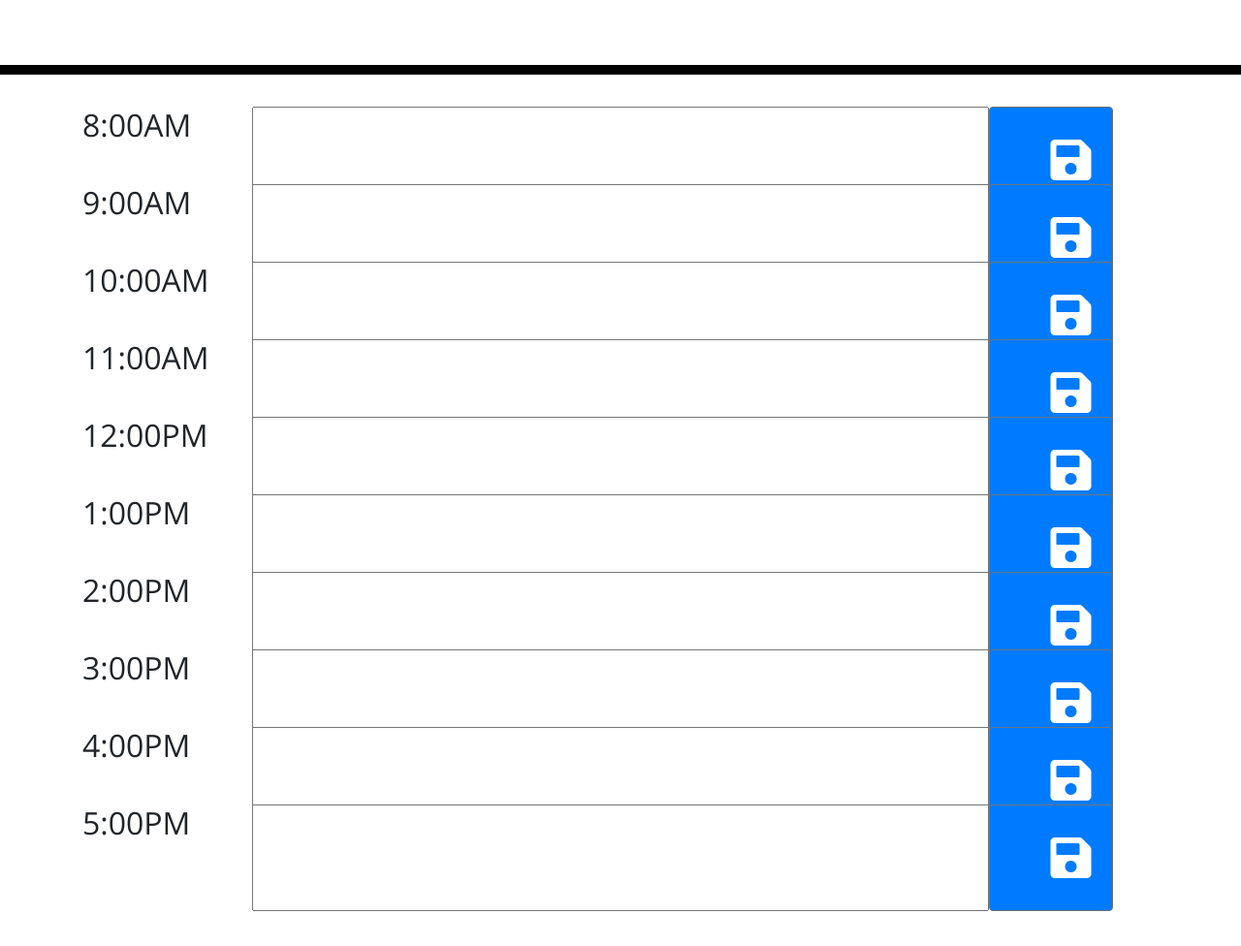
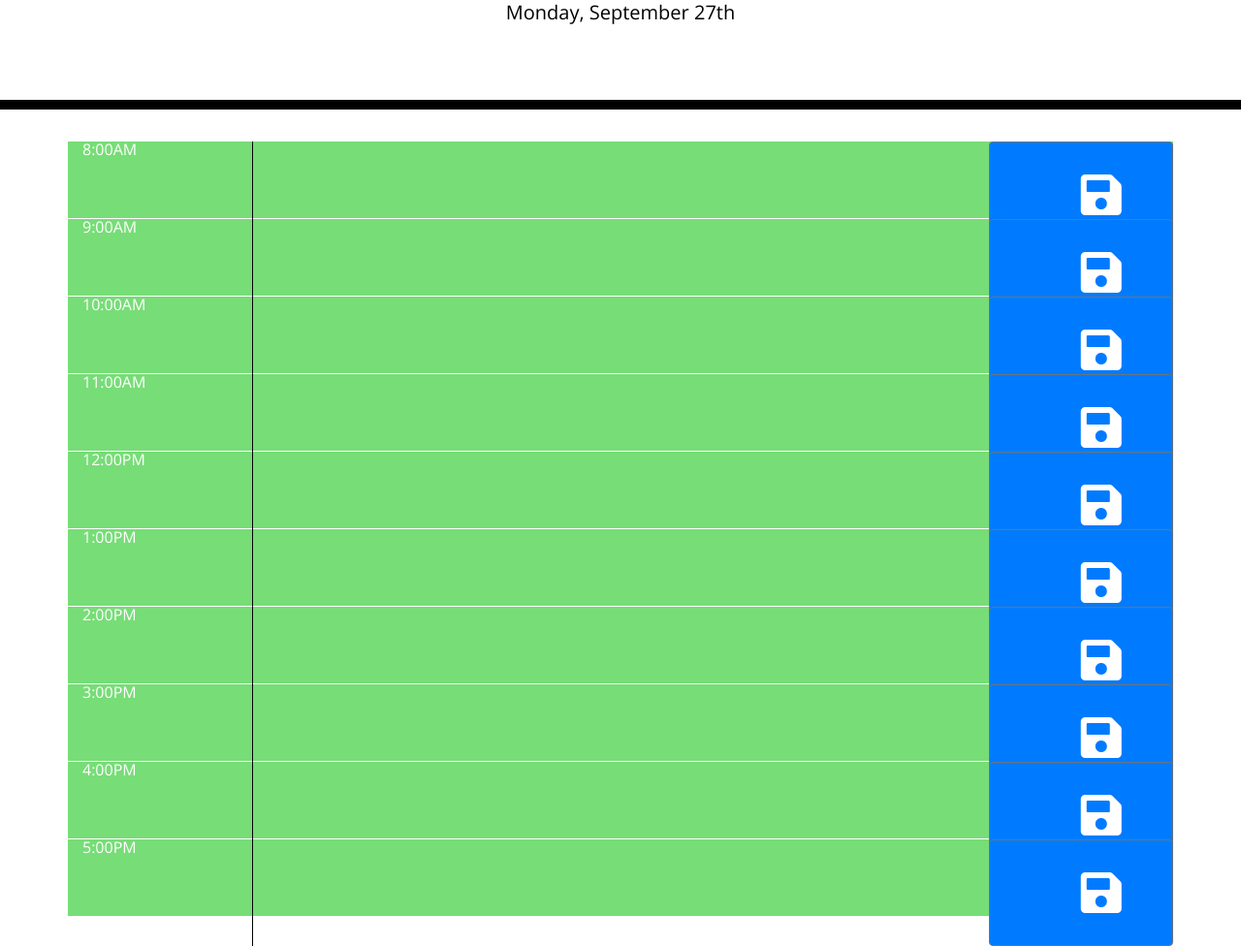
Before and after one commit to valerrianna/work-day-scheduler, a plain HTML site: page index.html in a window 1280 px wide. Shown: the part 191-1167 px from the top of the page at 97% size. Before the commit the page ends 1131 px from the top, so only its background shows below. Drawn offline with nearby package versions, Linux system fonts and the light colour scheme.

Commit message:
add function to compare time and set up local storage

```diff
--- a/assets/script.js
+++ b/assets/script.js
@@ -1,18 +1,66 @@
 // add real time to calendar to id current day - using moment.js
+var currentDate = document.querySelector("#currentDay");
+var toDoInfo = document.querySelector(".col-sm-8")
 
-// add timeblock for standard business hours -> to do in the html file -> edit styling via bootstrap
-//add a div for time 8am to 5pm
-//add text area
-//add save button , inco via bootstrap
+var date = moment().format("dddd, MMMM Do");
+console.log(date)
+currentDate.innerHTML = date
 
 //add color coding for each block, current hour in red and future hours in green
 // if time = to current time make text block red
 // else if = time already pass , make block standard color grey
 // else = time is in the future, make it green
 
-//clicking a box allow entry of to do
-// add a function that allows us to click the text box and write something
+function timeCompare () {
+
+  var currentTime = moment().get("hour");
+  console.log(currentTime);
+
+    $(".planner-time").each(function () {
+      var plannerTime = parseInt($(this).attr("id").split("time")[1])
+      console.log(plannerTime)
+      if (plannerTime === currentTime) {
+          $(this).removeClass("past");
+          $(this).addClass("present");
+          $(this).removeClass("future");
+      }
+      else if (plannerTime > currentTime) {
+          $(this).removeClass("present");
+          $(this).removeClass("past");
+          $(this).addClass("future");
+      }
+      else {
+          $(this).addClass("past");
+          $(this).removeClass("future");
+          $(this).removeClass("present");
+      }
+
+    })
+  }
 
 //save button save the info into local storage
+
+$(".btn").click(function() {
+    var text = $(this).siblings(".text-area").val();
+    var time = $(this).parent().attr("id");
+    console.log(text)
+    console.log(time)
+    localStorage.setItem(time, text);
+  });
 // add a function that stores written stuff in local storage
 // add ability to load save data from local storage
+
+$("#time8 .text-area").val(localStorage.getItem("time8"));
+$("#time9 .text-area").val(localStorage.getItem("time9"));
+$("#time10 .text-area").val(localStorage.getItem("time10"));
+$("#time11 .text-area").val(localStorage.getItem("time11"));
+$("#time12 .text-area").val(localStorage.getItem("time12"));
+$("#time13 .text-area").val(localStorage.getItem("time13"));
+$("#time14 .text-area").val(localStorage.getItem("time14"));
+$("#time15 .text-area").val(localStorage.getItem("time15"));
+$("#time16 .text-area").val(localStorage.getItem("time16"));
+$("#time17 .text-area").val(localStorage.getItem("time17"));
+
+// toDoInfo.appendChild(todo)
+
+timeCompare();
--- a/index.html
+++ b/index.html
@@ -28,86 +28,87 @@
       <p class="lead">A simple calendar app for scheduling your work day</p>
       <p id="currentDay" class="lead"></p>
     </header>
+
     <div class="container">
 
-      <div class="row">
-        <h2 class="col-sm-2">8:00AM</h2>
-        <input type="text" class="col-sm-8">
-        <button class="btn btn-outline-secondary bg-primary text-white" type="button" id="button-addon2">
+      <div class="row planner-time" id="time8">
+        <div class="col-md-2">8:00AM</div>
+        <textarea class="col-sm-8 text-area"></textarea>
+        <button class="btn btn-outline-secondary bg-primary text-white col-sm-2" type="button" id="button-addon2">
           <i class="fas fa-save fa-3x fa-fw left-5"></i>
         </button>
       </div>
 
 
-      <div class="row">
-        <h2 class="col-sm-2">9:00AM</h2>
-        <input type="text" class="col-sm-8">
-        <button class="btn btn-outline-secondary bg-primary text-white" type="button" id="button-addon2">
+      <div class="row planner-time" id="time9">
+        <div class="col-md-2">9:00AM</div>
+        <textarea class="col-sm-8 text-area"></textarea>
+        <button class="btn btn-outline-secondary bg-primary text-white col-sm-2" type="button" id="button-addon2">
           <i class="fas fa-save fa-3x fa-fw left-5"></i>
         </button>
       </div>
 
-      <div class="row">
-        <h2 class="col-sm-2">10:00AM</h2>
-        <input type="text" class="col-sm-8">
-        <button class="btn btn-outline-secondary bg-primary text-white" type="button" id="button-addon2">
+      <div class="row planner-time" id="time10">
+        <div class="col-md-2">10:00AM</div>
+        <textarea class="col-sm-8 text-area"></textarea>
+        <button class="btn btn-outline-secondary bg-primary text-white col-sm-2" type="button" id="button-addon2">
           <i class="fas fa-save fa-3x fa-fw left-5"></i>
         </button>
       </div>
 
 
-      <div class="row">
-        <h2 class="col-sm-2">11:00AM</h2>
-        <input type="text" class="col-sm-8">
-        <button class="btn btn-outline-secondary bg-primary text-white" type="button" id="button-addon2">
+      <div class="row planner-time" id="time11">
+        <div class="col-md-2">11:00AM</div>
+        <textarea class="col-sm-8 text-area"></textarea>
+        <button class="btn btn-outline-secondary bg-primary text-white col-sm-2" type="button" id="button-addon2">
           <i class="fas fa-save fa-3x fa-fw left-5"></i>
         </button>
       </div>
 
-      <div class="row">
-        <h2 class="col-sm-2">12:00PM</h2>
-        <input type="text" class="col-sm-8">
-        <button class="btn btn-outline-secondary bg-primary text-white" type="button" id="button-addon2">
+      <div class="row planner-time"  id="time12">
+        <div class="col-md-2">12:00PM</div>
+        <textarea class="col-sm-8 text-area"></textarea>
+        <button class="btn btn-outline-secondary bg-primary text-white col-sm-2" type="button" id="button-addon2">
           <i class="fas fa-save fa-3x fa-fw left-5"></i>
         </button>
       </div>
 
-      <div class="row">
-        <h2 class="col-sm-2">1:00PM</h2>
-        <input type="text" class="col-sm-8">
-        <button class="btn btn-outline-secondary bg-primary text-white" type="button" id="button-addon2">
+      <div class="row planner-time" id="time13">
+        <div class="col-md-2">1:00PM</div>
+        <textarea class="col-sm-8 text-area"></textarea>
+        <button class="btn btn-outline-secondary bg-primary text-white col-sm-2" type="button" id="button-addon2">
           <i class="fas fa-save fa-3x fa-fw left-5"></i>
         </button>
       </div>
 
-      <div class="row">
-        <h2 class="col-sm-2">2:00PM</h2>
-        <input type="text" class="col-sm-8">
-        <button class="btn btn-outline-secondary bg-primary text-white" type="button" id="button-addon2">
+      <div class="row planner-time" id="time14">
+        <div class="col-md-2">2:00PM</div>
+        <textarea class="col-sm-8 text-area"></textarea>
+        <button class="btn btn-outline-secondary bg-primary text-white col-sm-2" type="button" id="button-addon2">
           <i class="fas fa-save fa-3x fa-fw left-5"></i>
         </button>
       </div>
 
-      <div class="row">
-        <h2 class="col-sm-2">3:00PM</h2>
-        <input type="text" class="col-sm-8">
-        <button class="btn btn-outline-secondary bg-primary text-white" type="button" id="button-addon2">
+      <div class="row planner-time" id="time15">
+        <div class="col-md-2">3:00PM</div>
+        <textarea class="col-sm-8 text-area"></textarea>
+        <button class="btn btn-outline-secondary bg-primary text-white col-sm-2" type="button" id="button-addon2">
           <i class="fas fa-save fa-3x fa-fw left-5"></i>
         </button>
       </div>
 
-      <div class="row">
-        <h2 class="col-sm-2">4:00PM</h2>
-        <input type="text" class="col-sm-8">
-        <button class="btn btn-outline-secondary bg-primary text-white" type="button" id="button-addon2">
+      <div class="row planner-time" id=time16>
+        <div class="col-md-2">4:00PM</div>
+        <textarea class="col-sm-8 text-area"></textarea>
+        <button class="btn btn-outline-secondary bg-primary text-white col-sm-2" type="button" id="button-addon2">
           <i class="fas fa-save fa-3x fa-fw left-5"></i>
         </button>
       </div>
 
-      <div class="row">
-        <h2 class="col-sm-2">5:00PM</h2>
-        <input type="text" class="col-sm-8">
-        <button class="btn btn-outline-secondary bg-primary text-white" type="button" id="button-addon2">
+      <div class="row planner-time" id="time17">
+        <div class="col-md-2">5:00PM</div>
+        <textarea class="col-sm-8 text-area"></textarea>
+        <button class="btn btn-outline-secondary bg-primary text-white col-sm-2" type="button" id="button-addon2">
           <i class="fas fa-save fa-3x fa-fw left-5"></i>
         </button>
       </div>
@@ -116,5 +117,6 @@
 
     <script src="https://code.jquery.com/jquery-3.4.1.min.js"></script>
     <script src="https://cdnjs.cloudflare.com/ajax/libs/moment.js/2.24.0/moment.min.js"></script>
+    <script src="assets/script.js"></script>
   </body>
 </html>
```
